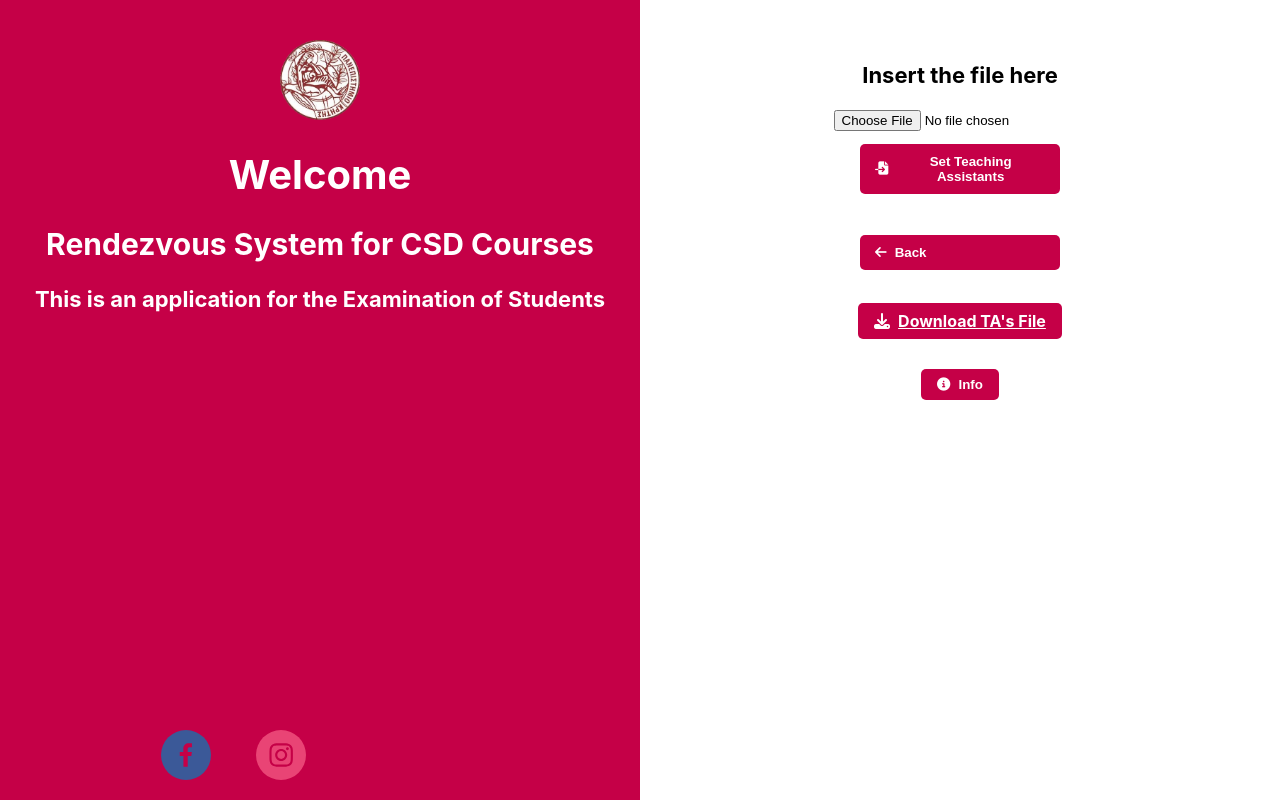
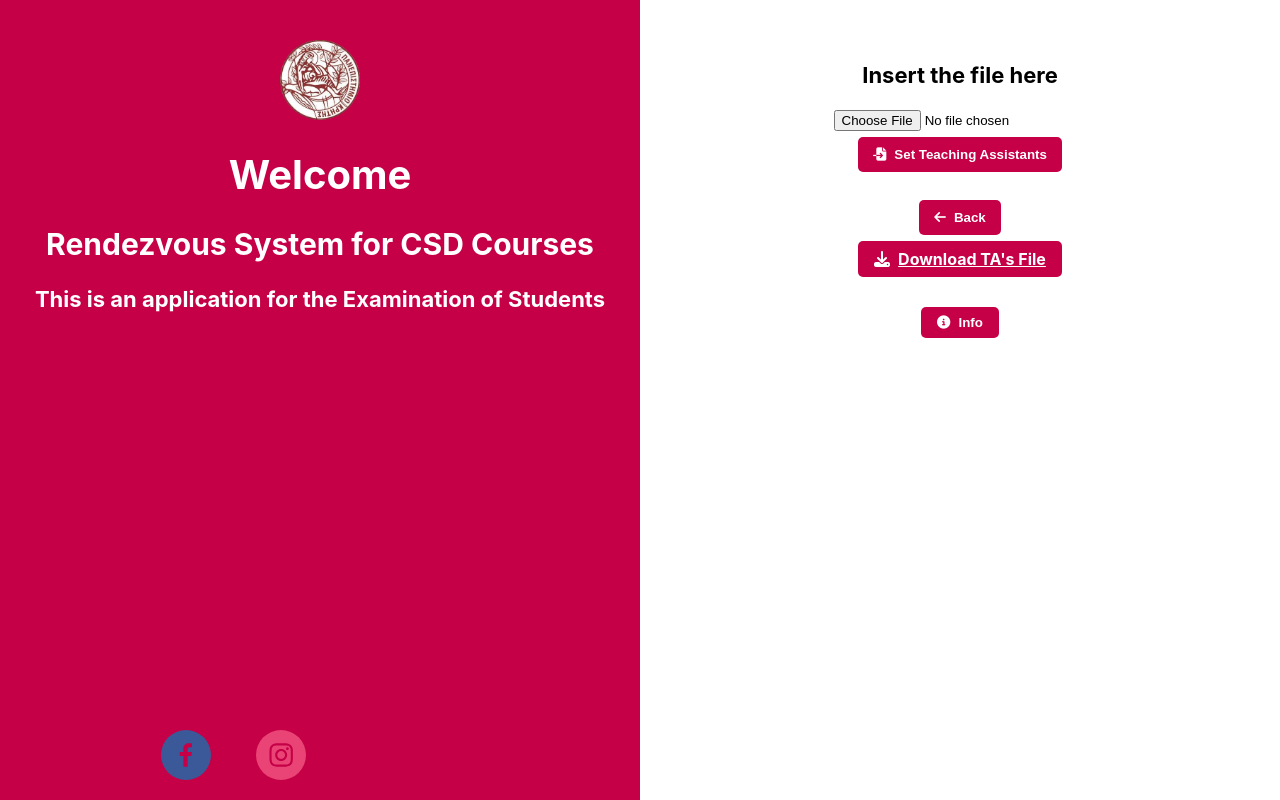
Before and after one commit to anestiskivro/CSD-Client, a React (Create React App) app: page /teacher/SetTAs in a window 1280 px wide. Shown: the top 800 px of the page. Built offline with nearby package versions, Linux system fonts and the light colour scheme.

Commit message:
button adsasadsdds

```diff
--- a/src/components/teacher_op.css
+++ b/src/components/teacher_op.css
@@ -8,7 +8,7 @@
     align-items: center;
 }
 
-.btn-group {
+/* .btn-group {
     display: flex;
     flex-direction: column;
     align-items: center;
@@ -24,7 +24,7 @@
     padding: 10px 20px;
     font-weight: bold;
     width: 200px;
-}
+} */
 .modal {
     display: block;
     position: fixed;
```
